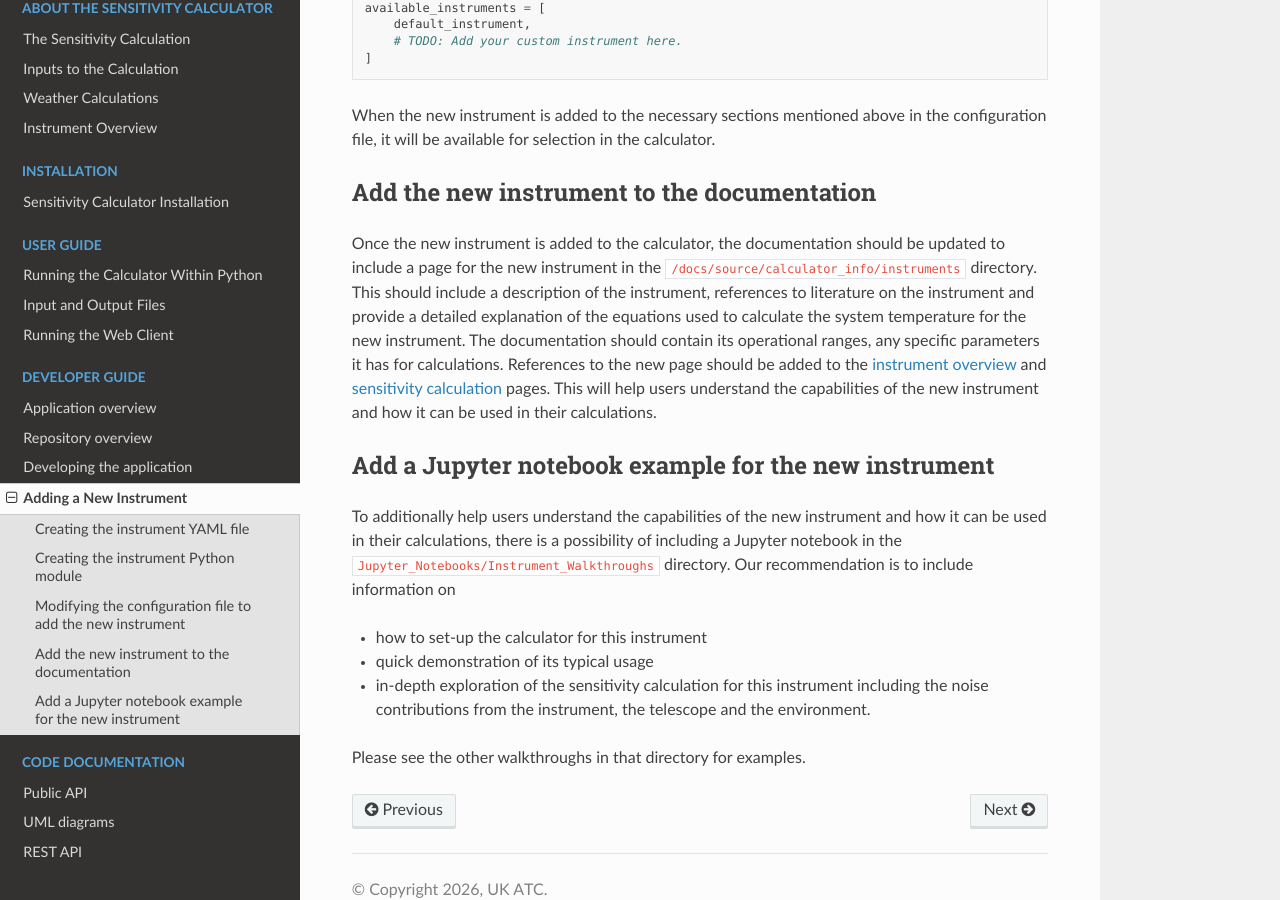
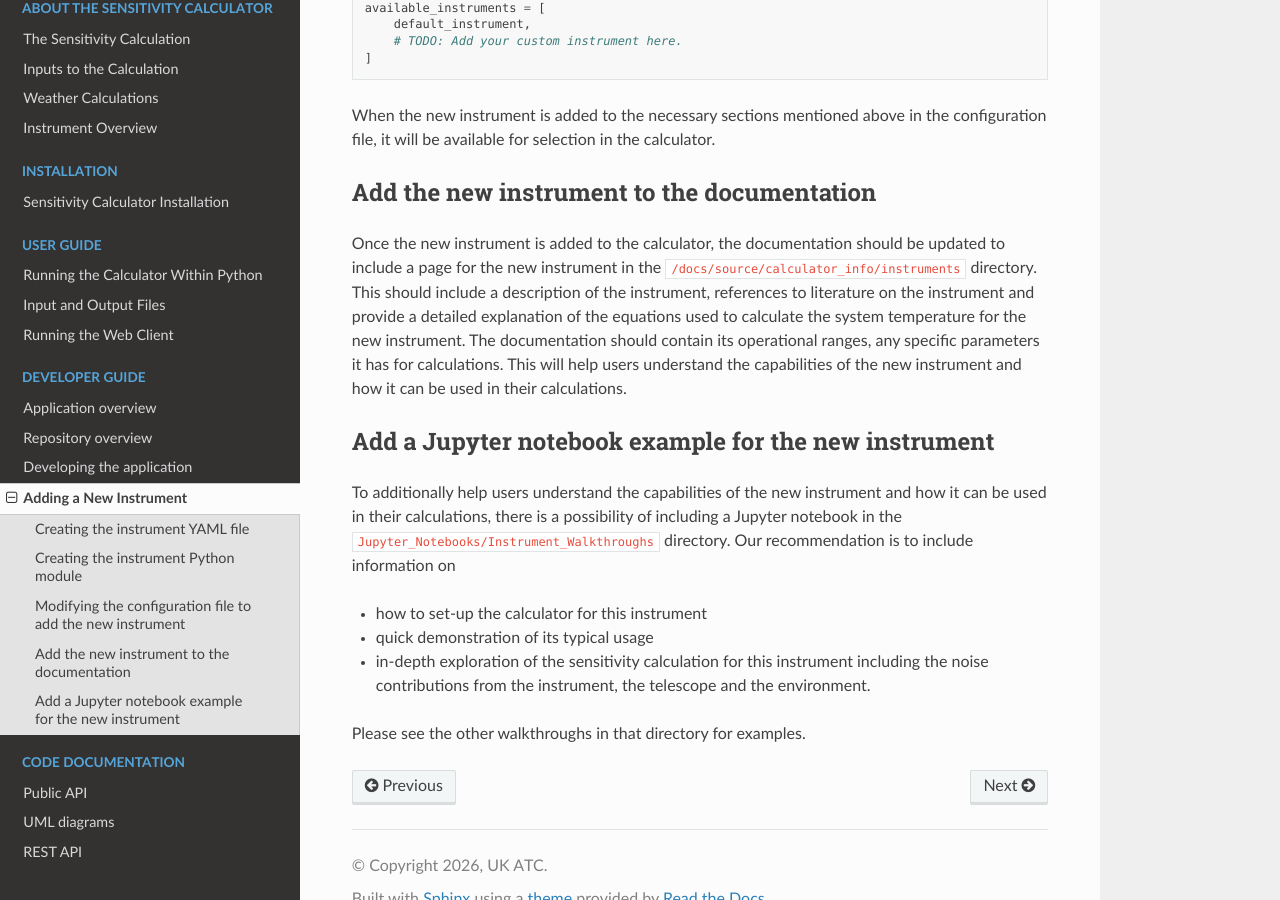
Before and after one commit to ukatc/AtLAST_sensitivity_calculator, a Sphinx documentation site: the page built from docs/source/developer_guide/adding_new_instrument.rst, in a window 1280 px wide and 900 px high, scrolled down 4068 px. Built offline with Sphinx 7.4.7 and the Read the Docs theme 3.1.0, drawn with Linux system fonts in a browser that asks for light colours.

Commit message:
Removed unnecessary sentence from developer documentation.

```diff
--- a/docs/source/developer_guide/adding_new_instrument.rst
+++ b/docs/source/developer_guide/adding_new_instrument.rst
@@ -208,9 +208,7 @@ Once the new instrument is added to the calculator, the documentation should be
 a page for the new instrument in the ``/docs/source/calculator_info/instruments`` directory. This should include a description
 of the instrument, references to literature on the instrument and provide a detailed explanation of
 the equations used to calculate the system temperature for the new instrument. The documentation should
-contain its operational ranges, any specific parameters it has for calculations. References to the new
-page should be added to the :doc:`instrument overview <../calculator_info/instrument_overview>` and
-:doc:`sensitivity calculation <../calculator_info/sensitivity>` pages. This will help users understand the capabilities
+contain its operational ranges, any specific parameters it has for calculations. This will help users understand the capabilities
 of the new instrument and how it can be used in their calculations.
 
 Add a Jupyter notebook example for the new instrument
```
